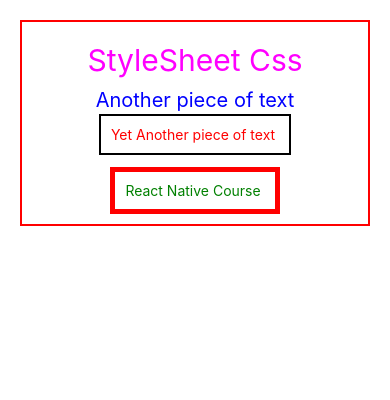
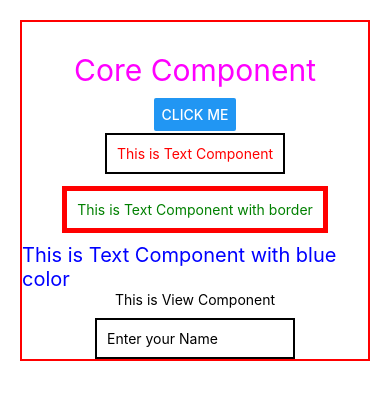
Before and after one commit to Harshit544-ux/Expo, a React Native app in the folder RNCourse/: screen / in a window 390 px wide. Shown: the top 400 px of the page. Built offline with nearby package versions, Linux system fonts and the light colour scheme.

Commit message:
introduce core components

```diff
--- a/RNCourse/App.js
+++ b/RNCourse/App.js
@@ -1,48 +1,28 @@
-import { StyleSheet, Text, View } from 'react-native';
+import { StyleSheet, Text, View,Button, Alert, TextInput } from 'react-native';
 
 export default function App() {
   return (
     <View style={styles.container}>
 
-     <Text style={{color:"magenta",fontSize:30,marginBottom:10}}>StyleSheet Css</Text>
+     <Text style={{color:"magenta",fontSize:30,marginBottom:10}}>Core Component</Text>
 
-      {/* { How to write css  in StyleSheet }}
+      {/* ---- Core Component ----  */}
 
-        ✅ StyleSheet kya hota hai? (Definition)
+       {/* Button */}
+       <Button title='click me' onPress={()=>{Alert.alert("click me")}}/>
 
-       -> StyleSheet React Native ka ek built-in API hai
-       -> jiska use hum UI styles ko ek jagah define karne ke liye karte hain,
-       -> taaki code clean, reusable aur fast rahe.
+        {/*Text  */}
+        <Text style={styles.text2}>This is Text Component</Text>
+        <Text style={styles.text3}>This is Text Component with border</Text>
+        <Text style={styles.text1}>This is Text Component with blue color</Text>
 
-        👉 React Native mein CSS file nahi hoti
-        👉 Isliye styles JavaScript object ke form mein likhte hain
-        👉 Aur StyleSheet.create() se define karte hain
+       {/* View */}
+        <View>
+          <Text>This is View Component</Text>
+        </View>
 
-        🔹 Syntax (Basic Structure) ---
-            const styles = StyleSheet.create({
-              styleName: {
-                property: value,
-              },
-            });
-
-
-      */}
-
-       {/* Convert this inline css to stylesheet css */}
-      <View>
-       {/* {Stylesheet css} */}
-         <Text style={styles.text1}>Another piece of text</Text>
-      </View>
-
-         {/* {Stylesheet css} */}
-      <View>
-        <Text style={styles.text2}>Yet Another piece of text </Text>
-      </View>
-
-         {/* {Stylesheet css} */}
-        <View>
-          <Text style={styles.text3}>React Native Course </Text>
-       </View>
+        {/* TextInput */}
+        <TextInput style={styles.textInput} placeholder='Enter your Name' />
 
     </View>
   );
@@ -50,7 +30,7 @@ export default function App() {
 
 const styles = StyleSheet.create({
   container: {
-   paddingTop:20,
+   paddingTop:30,
     flexDirection:"column",
     justifyContent:"center",
     alignItems:"center",
@@ -77,7 +57,15 @@ const styles = StyleSheet.create({
      borderColor: "red" ,
      padding:10 ,
      marginVertical:10
+  },
+  textInput:{
+    borderWidth:2,
+    borderColor:"black",
+    padding:10,
+    marginTop:10,
+    width:200
   }
 
 
+
 });
```
